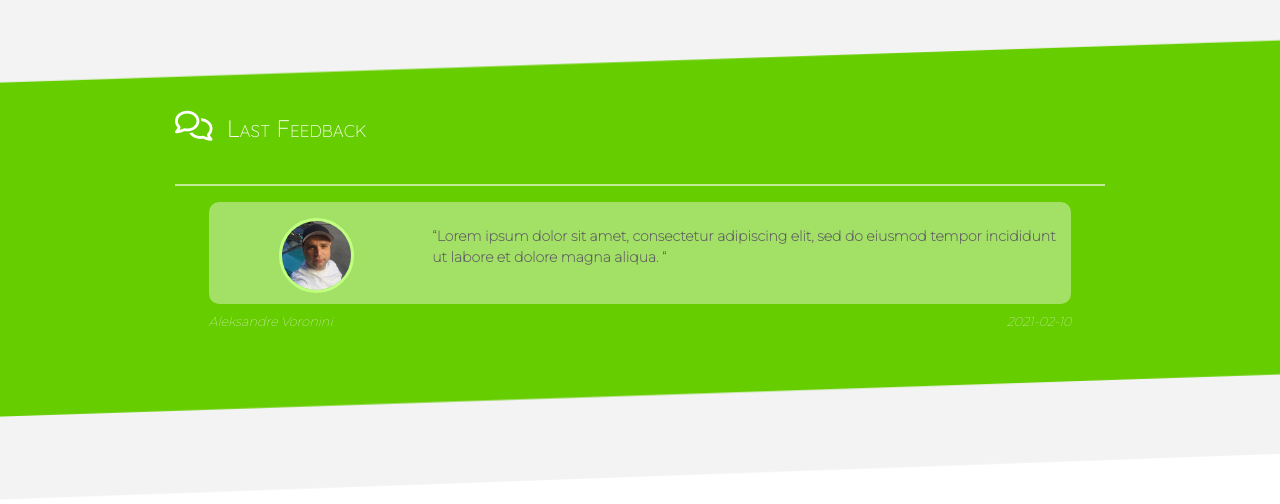
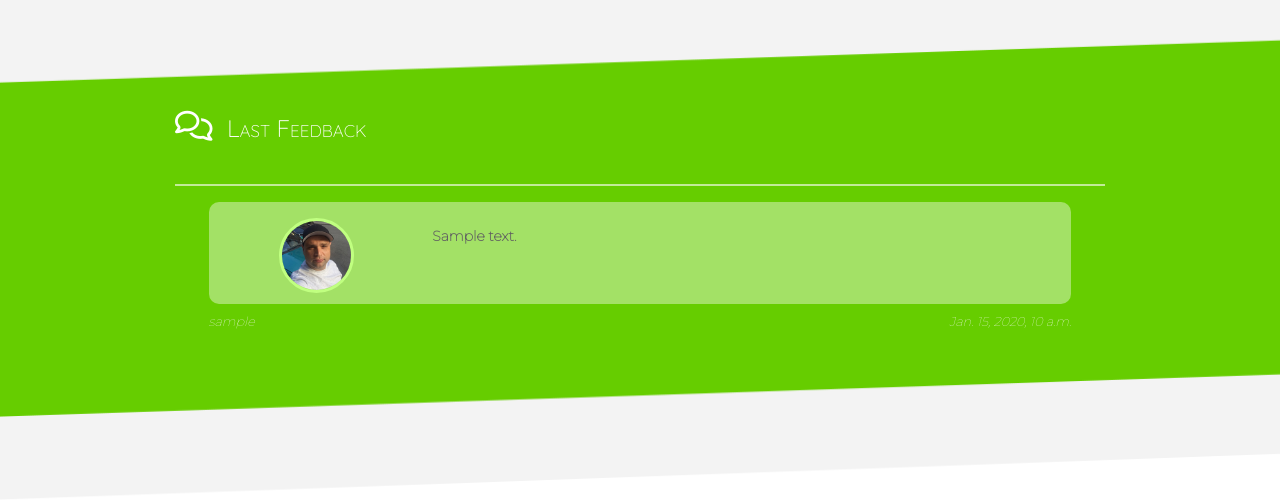
Before and after one commit to Aleksandre19/django, a Django app: page / in a window 1280 px wide. Shown: the part 3054-3558 px from the top of the page. Run offline with Django 3.2, Linux system fonts and the light colour scheme; a user stored in the database is signed in; tables that the repository leaves empty hold one stand-in row (values such as "Sample post"); parts of the project's set-up code (start-up, migrations or seed data) failed here and were passed over; some libraries are stand-ins or nearby versions.

Commit message:
Displaying last feedback on home page

```diff
--- a/feedbacks/models.py
+++ b/feedbacks/models.py
@@ -10,4 +10,4 @@ class Feedbacks(models.Model):
     avatar = models.CharField(max_length=255)
 
     def __str__(self):
-        return self.user
+        return self.user.username
--- a/home/templates/home/index.html
+++ b/home/templates/home/index.html
@@ -427,7 +427,7 @@
                                     <!-- Feedback's text -->
                                         <blockquote class="blockquote text-black font-weight-bold feedbacks-text mt-2 align-middle">
                                             <p class="pl-2">
-                                                “Lorem ipsum dolor sit amet, consectetur adipiscing elit, sed do eiusmod tempor incididunt ut labore et dolore magna aliqua. “
+                                                {{ feedback.text }}
                                             </p>
                                         </blockquote>
                                     <!-- END a feedback's text -->
@@ -436,11 +436,11 @@
                                     <div class="row">
                                         <!-- User's name -->
                                         <div class="col-6">
-                                            <p class="small font-weight-lighter font-italic">Aleksandre Voronini</p>
+                                            <p class="small font-weight-lighter font-italic">{{ feedback.user.username }}</p>
                                         </div>
                                         <!-- Feedback's Date -->
                                         <div class="col-6">
-                                            <p class="small font-weight-lighter font-italic text-right">2021-02-10</p>
+                                            <p class="small font-weight-lighter font-italic text-right">{{ feedback.date }}</p>
                                         </div>
                                     </div>
                                     </div>
--- a/home/views.py
+++ b/home/views.py
@@ -1,8 +1,9 @@
-from django.shortcuts import render, redirect, reverse
+from django.shortcuts import render, redirect, reverse, get_object_or_404
 from videos.models import Videos, MyList, Likes, Category
 from videos.views import current_user_videos, get_videos_by_category
 from subscription.views import check_users_subscription
 from subscription.models import Cards
+from feedbacks.models import Feedbacks
 
 # Create your views here.
 
@@ -39,6 +40,9 @@ def index(request):
             videos_in_likes = current_user_videos(Likes, request.user)
             videos_in_mylist = current_user_videos(MyList, request.user)
 
+            # Getting latest feedback
+            feedback = Feedbacks.objects.order_by('date').last()
+
             # Making a categories list
             categories_list = []
             for category in categories:
@@ -57,6 +61,7 @@ def index(request):
                 'videos_in_likes' : videos_in_likes,
                 'videos_in_mylist' : videos_in_mylist,
                 'subscribed' : subscribed,
+                'feedback' : feedback if request.user.is_authenticated else None,
             }
         # If a user has not subscription so
         # redirecting to the subscription plans page
```
Also changed, not shown: feedback-avatar.jpg (added).
